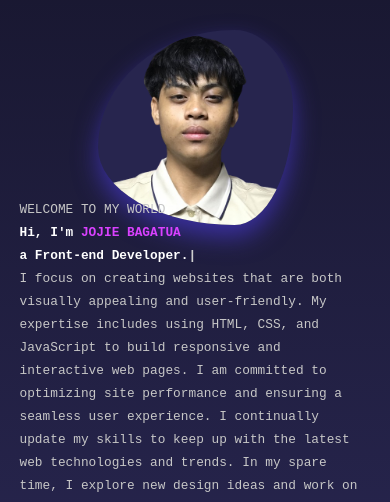
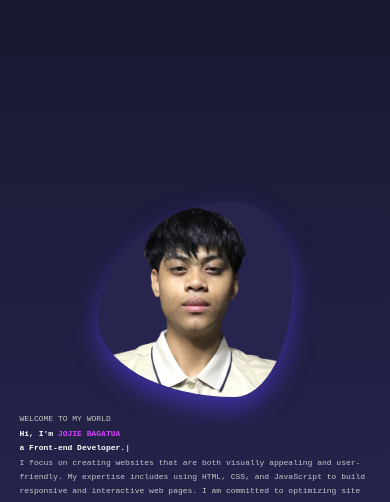
Before and after one commit to Jojie16/Portfolio-v2, a plain HTML site: page Portfolio v2/index.html in a window 390 px wide. Shown: the part 266-768 px from the top of the page. Drawn offline with Linux system fonts and the light colour scheme; a web font is replaced by a local one.

Commit message:
Update style.css

```diff
--- a/Portfolio v2/style.css
+++ b/Portfolio v2/style.css
@@ -299,13 +299,13 @@
 
 }
 
-@media (max-width: 380px){
+@media (max-width: 480px){
 
     .left-text-info, p, h1{
-        font-size: .6rem;
+        font-size: .5rem;
     }
 
     .left-text-info{
-        margin-top: -5vh;
+        margin-top: -10vh;
     }
 }
```
